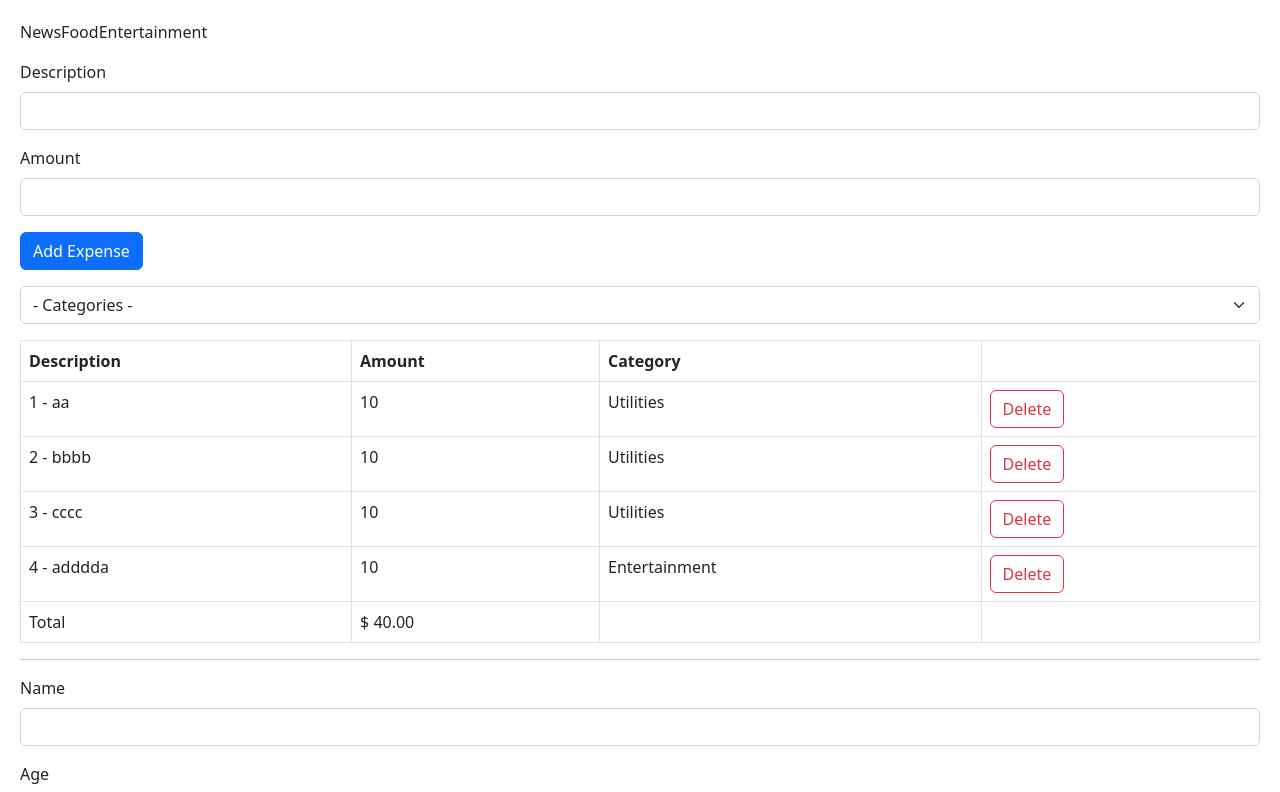
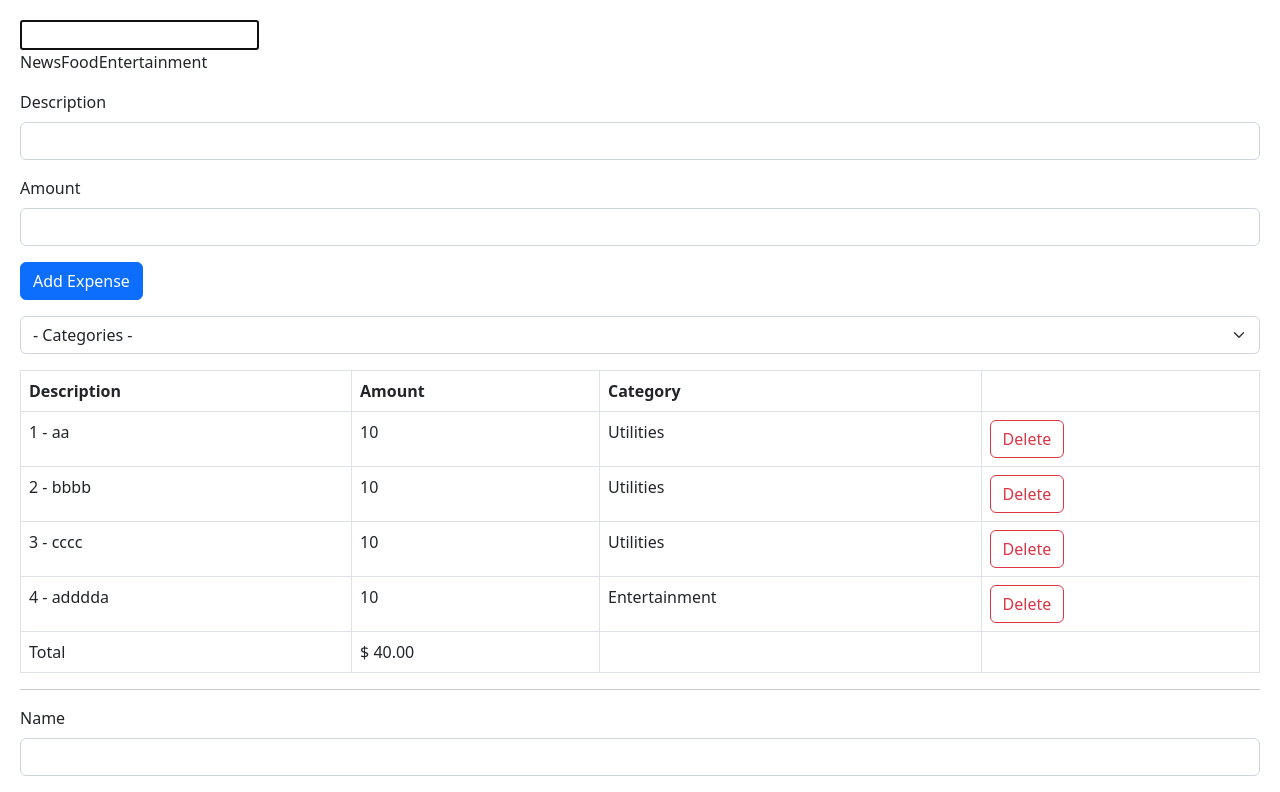
Before and after one commit to lab127/react-vite, a React (Vite) app: page / in a window 1280 px wide. Shown: the top 792 px of the page. Built offline with nearby package versions, Linux system fonts and the light colour scheme; the HTML template or start-up script is replaced by a standard one.

Commit message:
p1.7.2 understanding effect hook

```diff
--- a/src/App.tsx
+++ b/src/App.tsx
@@ -1,4 +1,4 @@
-import { useState } from "react";
+import { useEffect, useRef, useState } from "react";
 import Alert from "./components/Alert";
 import Button from "./components/Button";
 import ListGroup from "./components/ListGroup";
@@ -197,8 +197,29 @@ function App() {
   };
   // p1.6.10 - END
 
+  // p1.7.2 understanding effect hook - start
+  const ref = useRef<HTMLInputElement>(null);
+
+  // after render
+  // tiap function dalam useEffect akan dipanggil setelah render
+  // tidak bisa dipanggil dalam loop, atau statement
+  // useEffect bisa dipanggil berapa kali
+  useEffect(() => {
+    // Side Effect
+    if (ref.current) ref.current.focus();
+  });
+
+  useEffect(() => {
+    // mengganti <title>, tetapi jika dilihat dengan view page source. yang terlihat adalah title lama
+    document.title = "React App";
+  });
+
+  // p1.7.2 understanding effect hook - end
   return (
     <>
+      <div>
+        <input ref={ref} type="text" />
+      </div>
       {/* p1.6.10 - Project- Expense Tracker - START */}
       <div>
         <ExpenseForm
```
